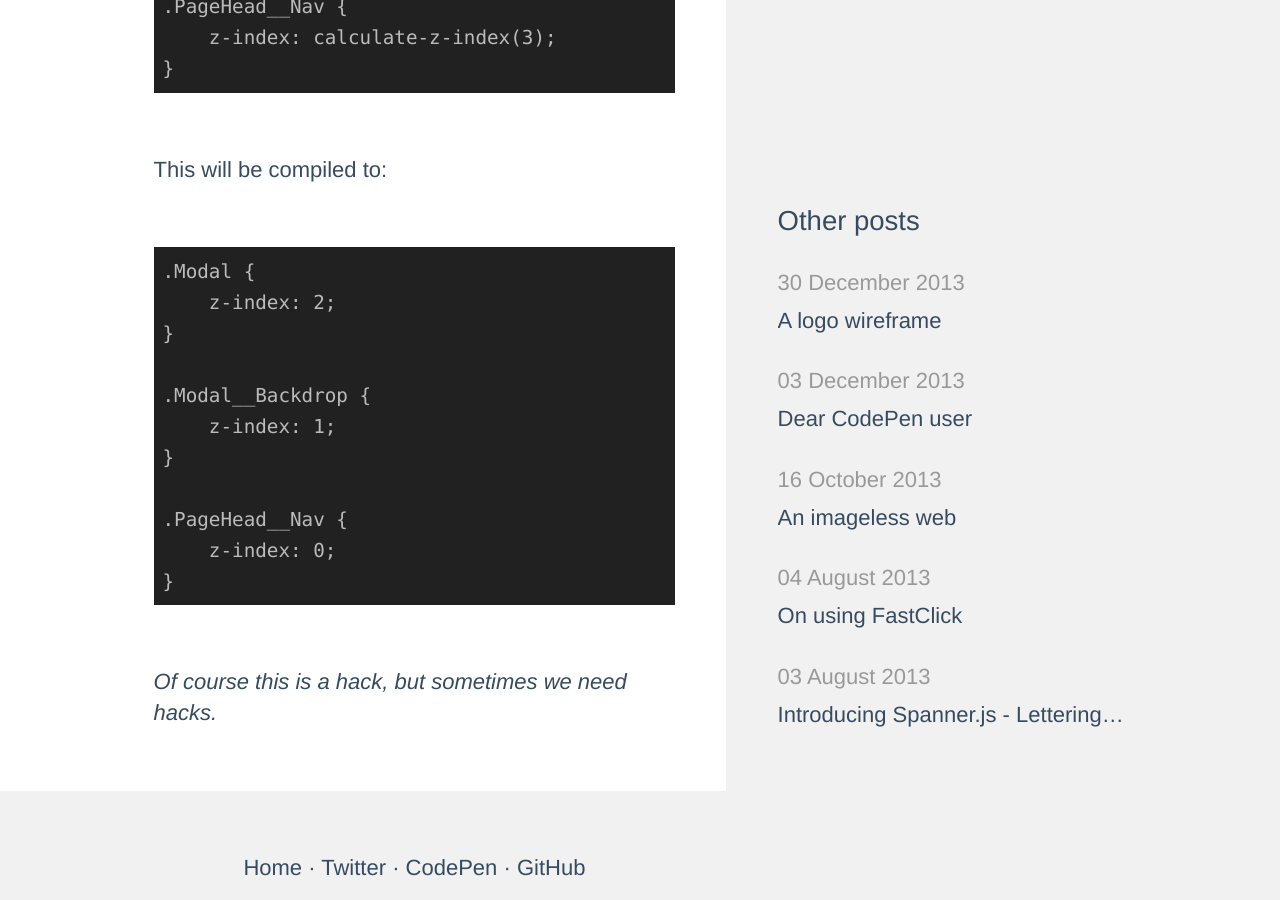
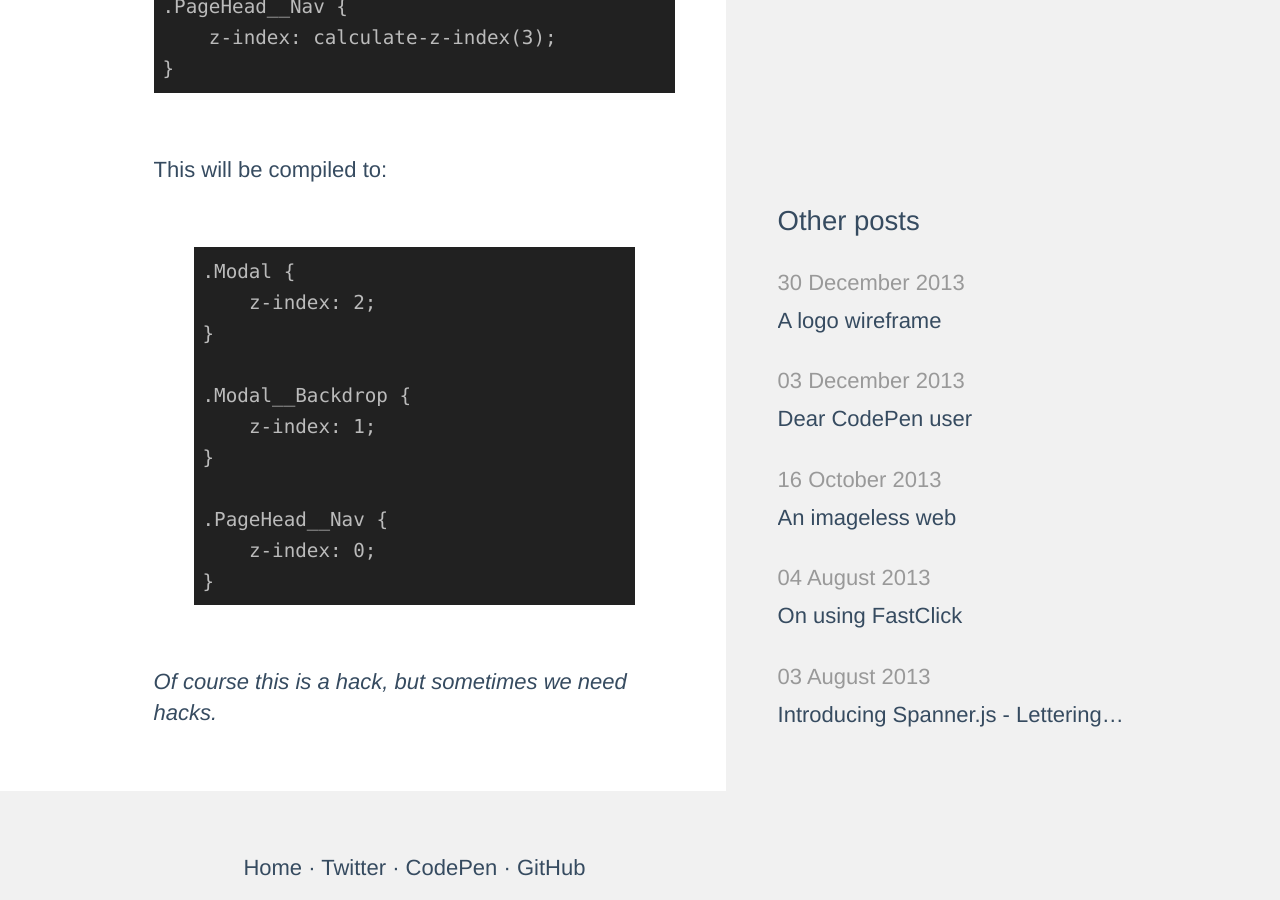
Before and after one commit to bartveneman/bartveneman.github.io, a Jekyll site: the page built from _posts/2014-05-17-z-index-management-with-sass.md, in a window 1280 px wide and 900 px high, scrolled down 1926 px. Built offline with Jekyll 4.4.1, drawn with Linux system fonts in a browser that asks for light colours.

Commit message:
Rename to md, use highlight block

```diff
--- a/_posts/2014-05-17-z-index-management-with-sass.html
+++ b/_posts/2014-05-17-z-index-management-with-sass.md
@@ -55,7 +55,8 @@ title: Z-index management with SASS
 
 <p>This will be compiled to:</p>
 
-<pre><code>.Modal {
+{% highlight css %}
+.Modal {
     z-index: 2;
 }
 
@@ -65,6 +66,7 @@ title: Z-index management with SASS
 
 .PageHead__Nav {
     z-index: 0;
-}</code></pre>
+}
+{% endhighlight %}
 
 <p><em>Of course this is a hack, but sometimes we need hacks.</em></p>
```
